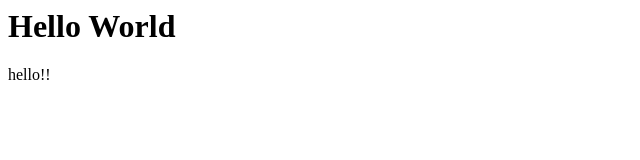
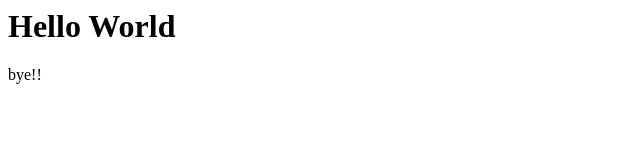
Before and after one commit to crystalcursed/crystalcursed.github.io, a plain HTML site: page index.html in a window 1280 px wide. Shown: the full height of the page, 0-640 px from the left. Drawn offline with Linux system fonts and the light colour scheme.

Commit message:
Update index.html

```diff
--- a/index.html
+++ b/index.html
@@ -6,6 +6,7 @@
 </head>
 <body>
     <h1>Hello World</h1>
-    <p>hello!!</p>
+    <p>bye!!</p>
+
 </body>
 </html>
```
